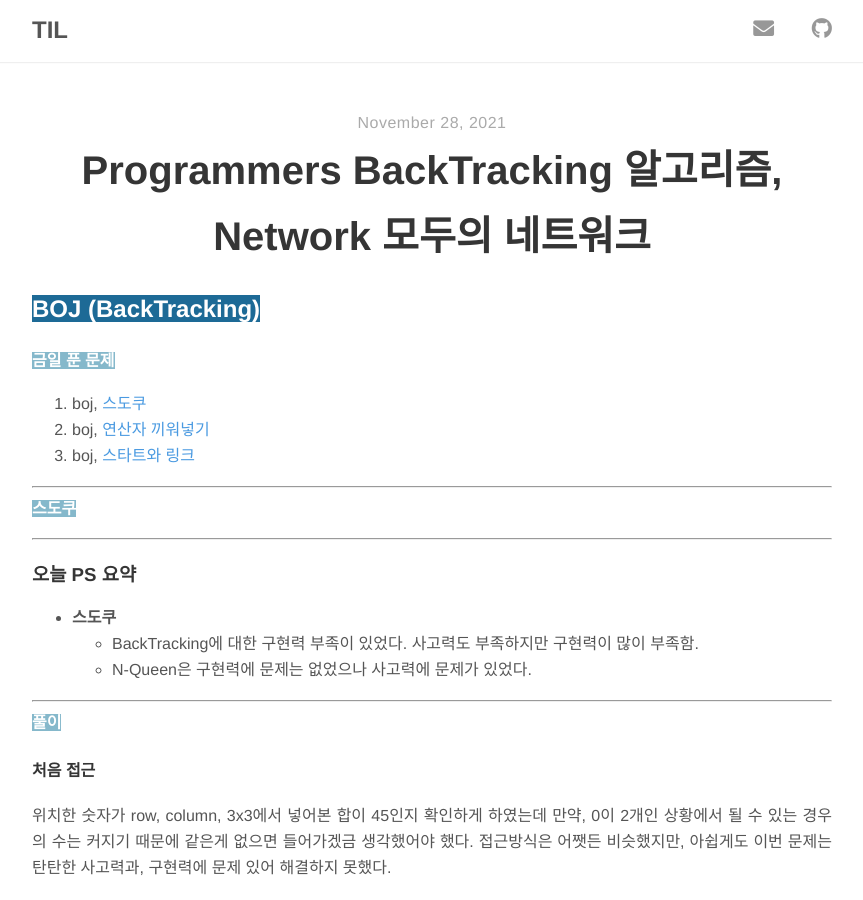
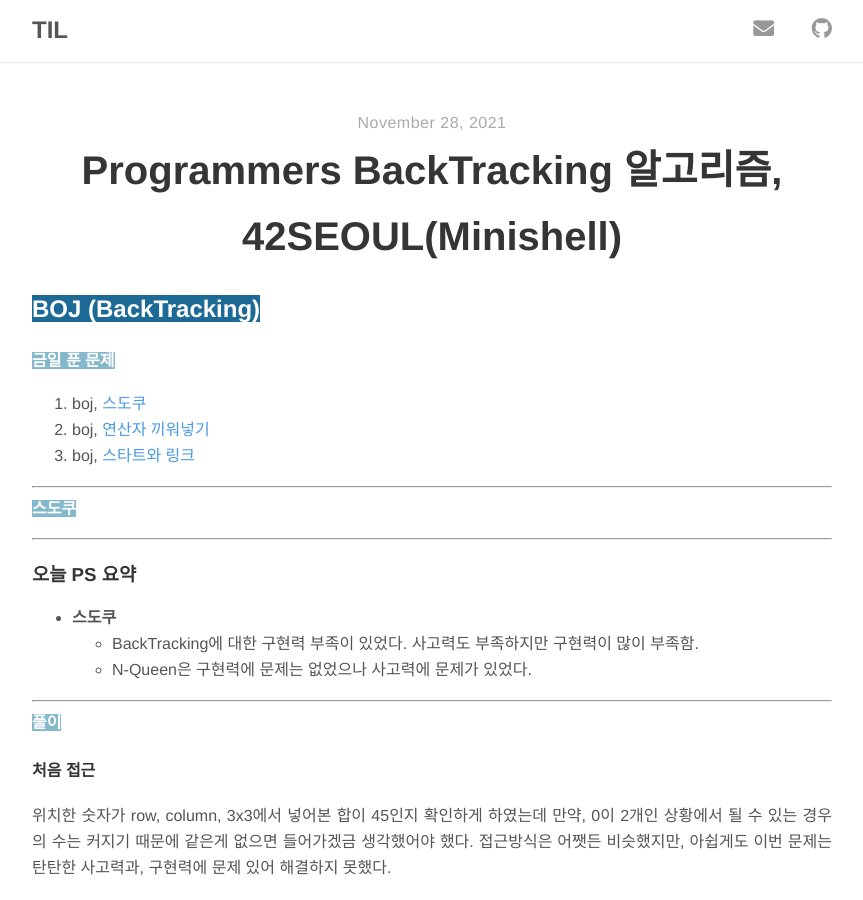
Before and after one commit to hyunwlee-dev/TIL, a Jekyll site: the page built from _posts/2021-11-28-til.md, in a window 1280 px wide and 900 px high. Shown: the whole window, without its empty margins (208-1071 px from the left). Built offline with Jekyll 4.4.1, drawn with Linux system fonts in a browser that asks for light colours; nearby versions of some CDN libraries.

Commit message:
modified:   2021-11-28-til.md

```diff
--- a/_posts/2021-11-28-til.md
+++ b/_posts/2021-11-28-til.md
@@ -1,6 +1,6 @@
 ---
 layout: post
-title: "Programmers BackTracking 알고리즘, Network 모두의 네트워크"
+title: "Programmers BackTracking 알고리즘, 42SEOUL(Minishell)"
 author: "hyunwlee"
 ---
 
```
